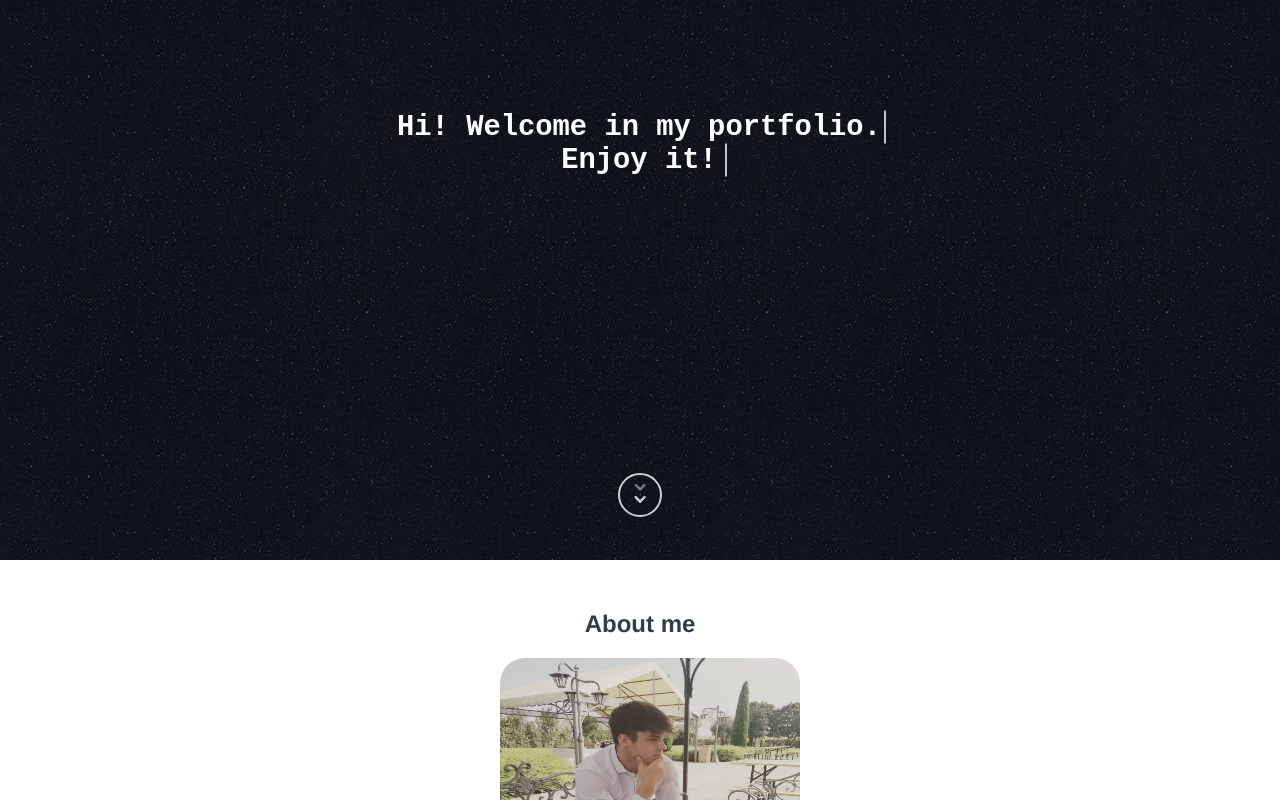
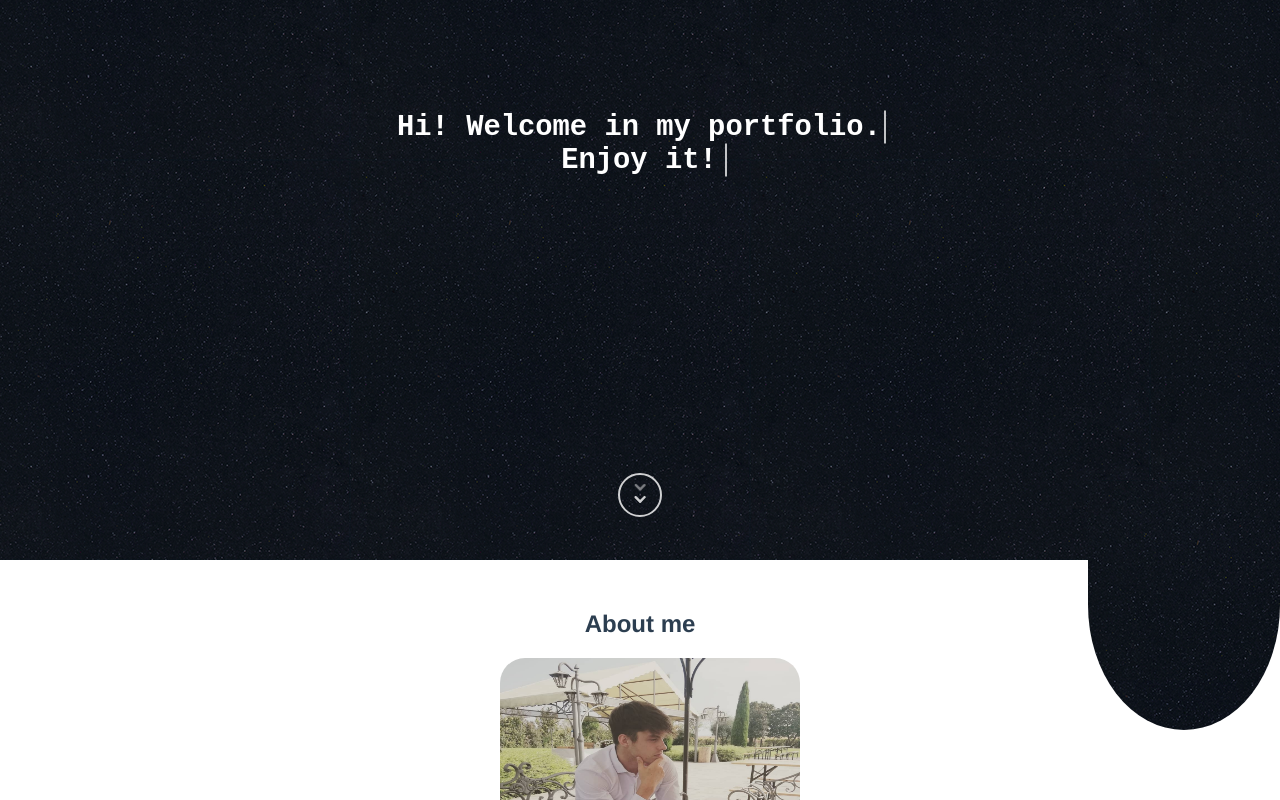
Before and after one commit to dev-tommasobellini/tommasobellini.it, a Vue app in the folder tommasobellini-front/: page / in a window 1280 px wide. Shown: the part 240-1040 px from the top of the page. Built offline with nearby package versions, Linux system fonts and the light colour scheme.

Commit message:
modified footer

```diff
--- a/tommasobellini-front/src/components/IntroSection.vue
+++ b/tommasobellini-front/src/components/IntroSection.vue
@@ -1,6 +1,6 @@
 <template>
   <div :class="clickedArrows === true ? 'introContainer slideDown': 'introContainer'">
-    <div class="spaceship">
+    <div class="rounded">
     </div>
     <h1 class="line-1 anim-typewriter">Hi! Welcome in my portfolio.</h1>
     <h2 class="line-2 anim-typewriterDelay">Enjoy it!</h2>
@@ -71,6 +71,18 @@ export default {
   flex-direction: column;
   justify-content: center;
   align-items: center;
+}
+.rounded {
+  position: absolute;
+  z-index: 0;
+  top: 90vh;
+  right: 0;
+  width: 15%;
+  height: 250px;
+  background-color: black;
+  border-radius: 0 0 50% 50%;
+  background-image: url('../assets/ep_naturalblack.png');
+  animation: slide 40s linear infinite;
 }
 .introEnd {
   opacity: 0;
--- a/tommasobellini-front/src/layout/FooterBar.vue
+++ b/tommasobellini-front/src/layout/FooterBar.vue
@@ -1,18 +1,27 @@
 <template>
     <div class="footer">
+      <div class="rounded">
+
+      </div>
         <div class="socialApps">
+          <div>
             <a :href="socials.facebook">
-                <Facebook />
+              <Facebook />
             </a>
+          </div>
+          <div>
             <a :href="socials.linkedin">
-                <Linkedin />
+              <Linkedin />
             </a>
+          </div>
+          <div>
             <a :href="socials.instagram">
-                <Instagram />
+              <Instagram />
             </a>
+          </div>
         </div>
         <div class="createdBy">
-            <p>Powered by Znieczu</p>
+            <p>Powered by <b>Znieczu</b> ©2020</p>
         </div>
     </div>
 </template>
@@ -53,13 +62,28 @@ export default {
         background-image: url('../assets/ep_naturalblack.png');
         animation: slide 40s linear infinite;
     }
+    .rounded {
+      position: absolute;
+      z-index: 0;
+      bottom: -30px;
+      left: -100px;
+      width: 15%;
+      height: 250px;
+      background-color: black;
+      border-radius: 50%;
+      background-image: url('../assets/ep_naturalblack.png');
+      animation: slide 40s linear infinite;
+    }
     .socialApps {
         height: 100%;
         display: flex;
+        margin-right: 25px;
         align-items: center;
         justify-content: space-around;
-        font-size: 20px;
+        font-size: 30px;
         color: white;
+    }
+    .socialApps div {
     }
     .material-design-icon {
 
```
